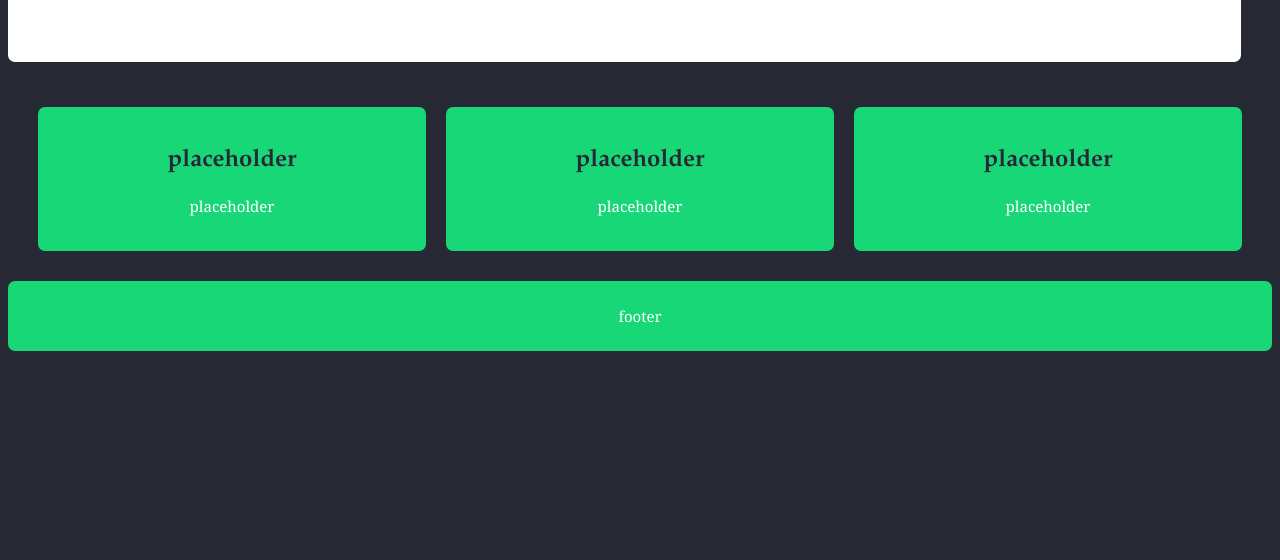
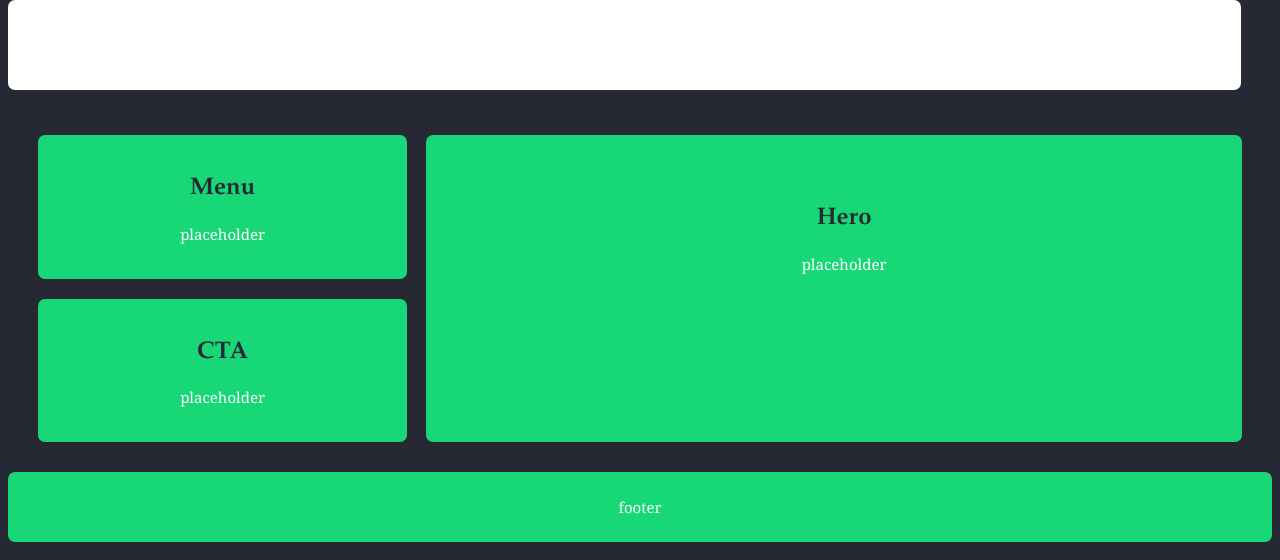
Before and after one commit to pepspopz/website, a plain HTML site: page index.html in a window 1280 px wide. Shown: the part 240-800 px from the top of the page. Drawn offline with Linux system fonts and the light colour scheme.

Commit message:
code two

```diff
--- a/index.html
+++ b/index.html
@@ -1,20 +1,14 @@
 <!DOCTYPE html>
 <html>
-
 <head>
-
 <title>Pit Pot Space</title>
-
 <meta name="viewport" content="width=device-width, initial-scale=1.0">
-
 <link rel="stylesheet" href="style.css">
-
 </head>
 
 <body>
-
-<h1>Pit Pot Space</h1><img src="logo.PNG" alt="Pit Pot Space" width="172" height="100%" style="float:none">
-
+<h1>Pit Pot Space</h1>
+<h1><img src="logo.PNG" alt="Pit Pot Space" width="172" height="100%" style="float:none"></h1>
 
 <nav>
   <ul>
@@ -24,32 +18,27 @@
     <li><a href="#about"><b>about</b></a></li>
   </ul>
 </nav>
-
 <p id="rcorners2"><b>placeholder</b></p>
-
-
 <div class="container">
+  <div class="flex-column narrow">
     <div class="menu">
-
-            <h2>placeholder</h2>
+      <h2>Menu</h2>
       <p>placeholder</p>
     </div>
-
     <div class="cta">
-            <h2>placeholder</h2>
+      <h2>CTA</h2>
       <p>placeholder</p>
     </div>
-
+  </div>
+  <div class="flex-column wide">
     <div class="hero">
-            <h2>placeholder</h2>
+      <h2>Hero</h2>
       <p>placeholder</p>
     </div>
-
   </div>
-
+</div>
 <footer>
   <p>footer</p>
 </footer>
-
 </body>
 </html>
--- a/style.css
+++ b/style.css
@@ -5,6 +5,13 @@ body {
   font-family:Baskerville, "Palatino Linotype", Palatino, "Century Schoolbook L", "Times New Roman", "serif";
   font-optical-sizing: auto;
   font-style: normal;
+}
+
+header {
+	flex-grow:1;
+	display:block;
+	align-content: flex-start;
+
 }
 
 h1 {
@@ -21,11 +28,11 @@ p {
 	text-align: center;
 }
 
-img {
+/*img {
   width: 100%;
   height: auto;
 	object-fit: cover;
-}
+}*/
 
 #rcorners2 {
   flex-grow:1;
@@ -68,7 +75,7 @@ img {
             justify-content: space-between;
             padding: 20px;
         }
-        .menu, .cta, .hero {
+        .menu, .cta, .hero, .wide {
 			flex-grow:1;
             background: #18d777;
             color: #262833;
@@ -85,6 +92,17 @@ img {
             border-radius: 7px;
             color: #ffffff;
         }
+.flex-column div{
+				width: 100%;
+			}
+
+			.narrow{
+				flex-grow: 1;
+			}
+			.wide{
+				flex-grow: 2;
+				margin-left: 29px;
+			}
 
         @media (max-width: 768px) {
             .menu, .cta, .hero {
@@ -94,7 +112,10 @@ img {
 
         }
         @media (max-width: 480px) {
-            nav ul {
+			.container{
+				flex-direction: column;
+			}
+			nav ul {
                 display: flex;
                 flex-direction: column;
             }
@@ -103,4 +124,10 @@ img {
             }
             nav li a {
                 padding: 10px;
+			}}
+
+			.flex-column{
+				display: flex;
+				flex-direction: column;
+
 			}
```
Lines whose indentation alone changed are shown as unchanged.
